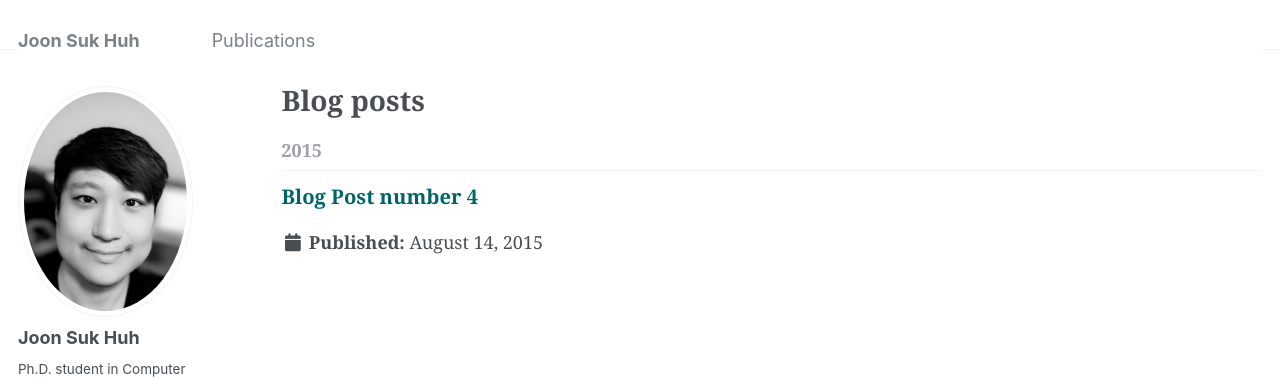
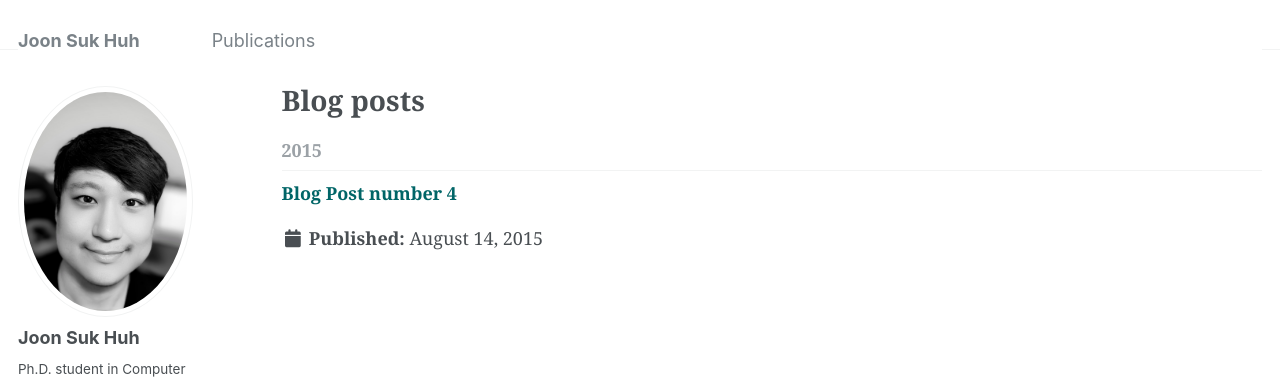
Before and after one commit to joon-huh/joon-huh.github.io, a Jekyll site: the page built from _pages/year-archive.html, in a window 1280 px wide. Shown: the top 379 px of the page. Built offline with Jekyll 4.4.1, drawn with Linux system fonts in a browser that asks for light colours; some web fonts are replaced.

```diff
--- a/_sass/_archive.scss
+++ b/_sass/_archive.scss
@@ -43,7 +43,7 @@
   margin-bottom: 0;//2em;
   font-family: $serif; // $sans-serif-narrow;
   color: $xing-color;
-  font-size: $type-size-45;
+  font-size: $type-size-5;
   font-weight: bold;
 
   a + a {
--- a/_sass/_variables.scss
+++ b/_sass/_variables.scss
@@ -37,7 +37,7 @@ $type-size-1                : 2.441em;  // ~39.056px
 $type-size-2                : 1.953em;  // ~31.248px
 $type-size-3                : 1.563em;  // ~25.008px
 $type-size-4                : 1.25em;   // ~20px
-$type-size-45               : 1.12em;
+$type-size-45               : 1.1em;
 $type-size-5                : 1em;      // ~16px
 $type-size-6                : 0.75em;   // ~12px
 $type-size-7                : 0.6875em; // ~11px
```
